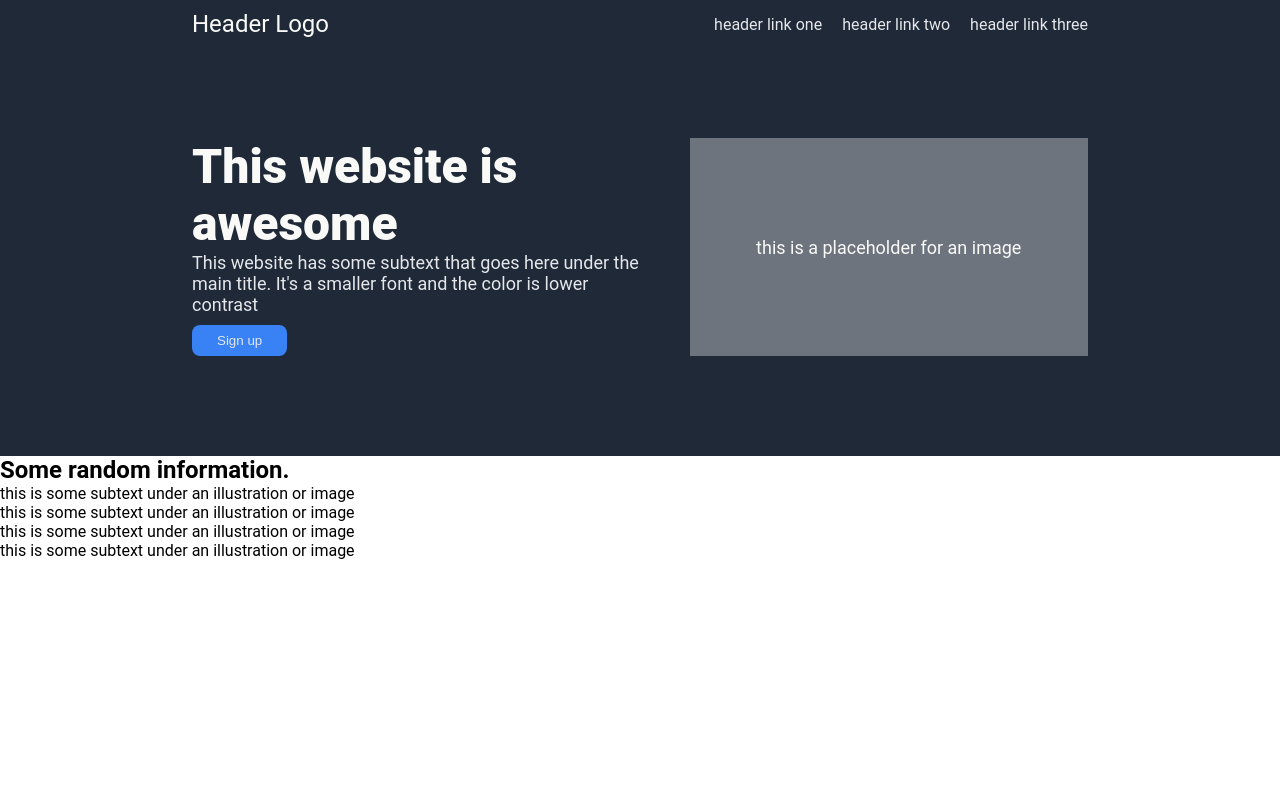
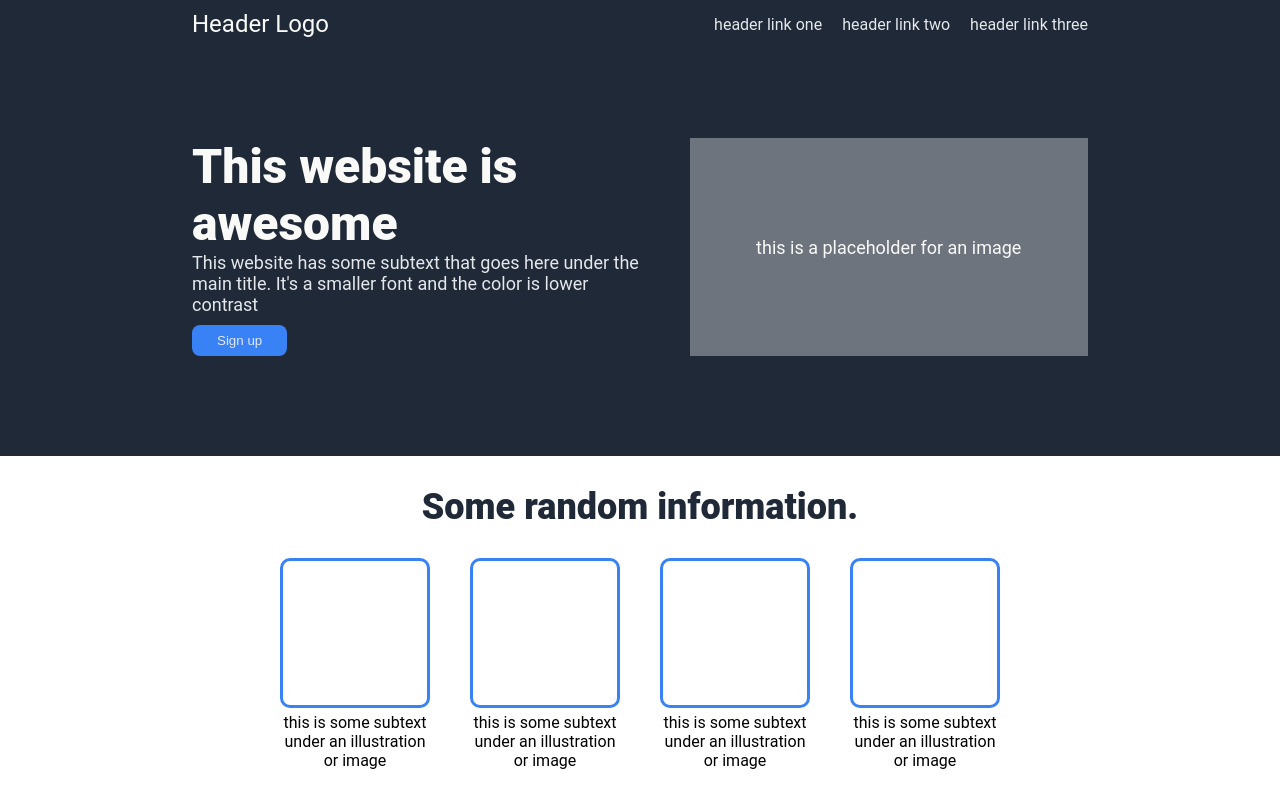
Before and after one commit to olgacoz/odin-landing-page, a plain HTML site: page index.html in a window 1280 px wide. Drawn offline with Linux system fonts and the light colour scheme.

Commit message:
Add style to info section

```diff
--- a/style.css
+++ b/style.css
@@ -83,3 +83,40 @@ button {
 button:hover {
   background-color: #5593f7;
 }
+
+.info {
+  display: flex;
+  flex-direction: column;
+  align-items: center;
+}
+
+.info h2 {
+  font-size: 36px;
+  color: #1f2937;
+  font-weight: 900;
+  margin: 30px 0px;
+}
+
+.info .img {
+  border: 3px solid #3882f6;
+  border-radius: 10px;
+  height: 150px;
+  width: 150px;
+}
+
+.info .container {
+  display: flex;
+  justify-content: center;
+  flex-wrap: wrap;
+  gap: 40px;
+  margin-bottom: 100px;
+}
+
+.img-and-subtext {
+  display: flex;
+  flex-direction: column;
+  gap: 5px;
+  align-items: center;
+  width: 150px;
+  text-align: center;
+}
```
